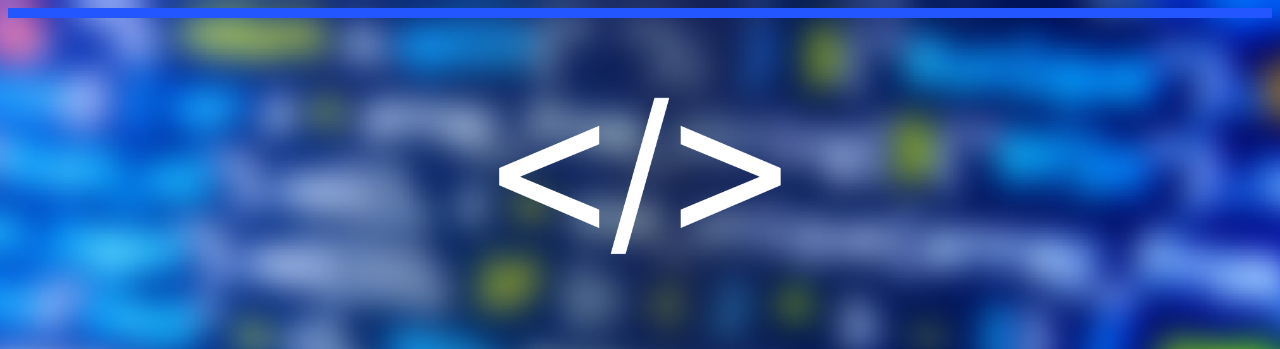
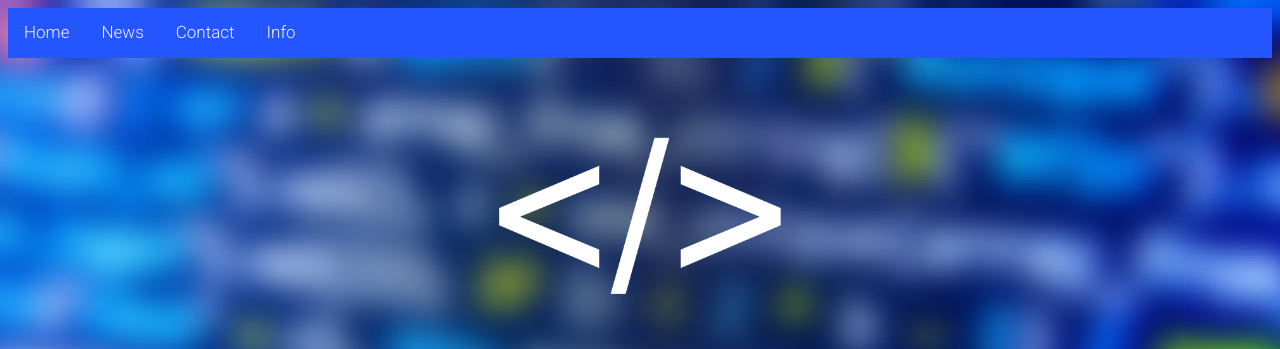
Before and after one commit to z3n01d/BooleanWebsite, a plain HTML site: page index.html in a window 1280 px wide. Shown: the top 349 px of the page. Drawn offline with Linux system fonts and the light colour scheme.

Commit message:
Update style.css

```diff
--- a/style.css
+++ b/style.css
@@ -8,7 +8,7 @@
 .topnav {
     background-color: #2356ff;
     width: 100%;
-    height: 10px;
+    height: 50px;
     margin-top: auto;
     margin: auto;
     backdrop-filter: blur(10);
```
